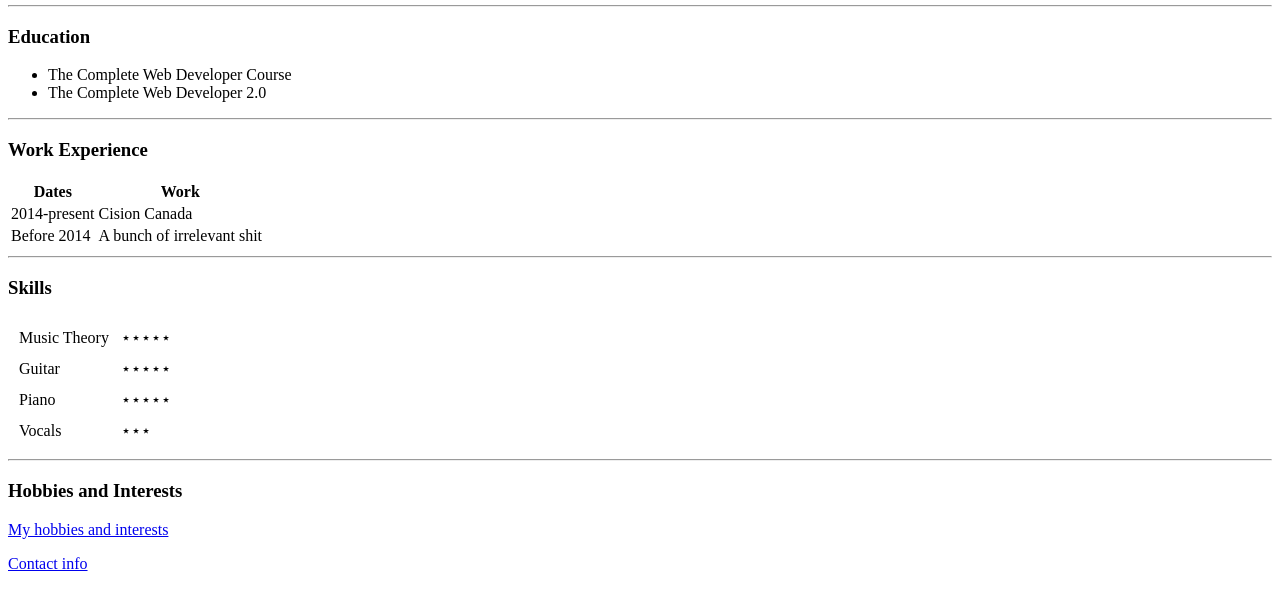
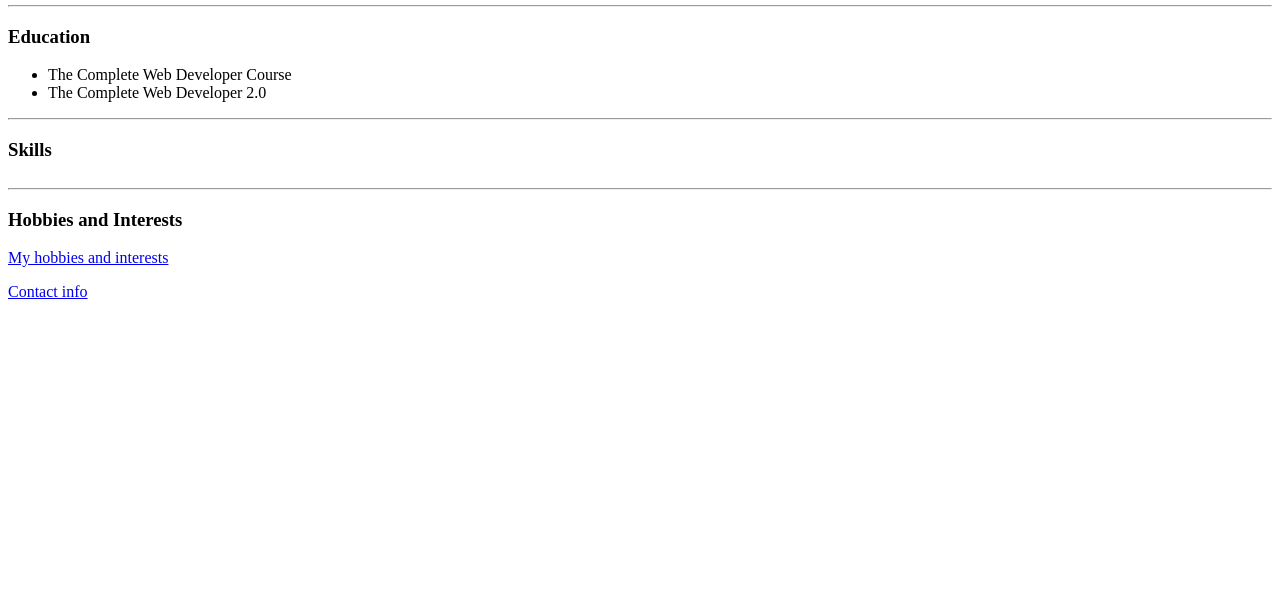
Before and after one commit to djrydeen/cv, a plain HTML site: page index.html in a window 1280 px wide. Shown: the part 207-800 px from the top of the page. Drawn offline with Linux system fonts and the light colour scheme.

Commit message:
Update index.html

```diff
--- a/index.html
+++ b/index.html
@@ -22,41 +22,11 @@
     <li>The Complete Web Developer 2.0</li>
   </ul>
   <hr />
-  <h3>Work Experience</h3>
-  <table>
-    <tr>
-      <th>Dates</th>
-      <th>Work</th>
-    </tr>
-    <tr>
-      <td>2014-present</td>
-      <td>Cision Canada</td>
-    </tr>
-    <tr>
-      <td>Before 2014</td>
-      <td>A bunch of irrelevant shit</td>
-    </tr>
-  </table>
-  <hr />
+
   <h3>Skills</h3>
 
   <table cellspacing="10px">
-    <tr>
-      <td>Music Theory</td>
-      <td>&#8902;&#8902;&#8902;&#8902;&#8902;</td>
-    </tr>
-    <tr>
-      <td>Guitar</td>
-      <td>&#8902;&#8902;&#8902;&#8902;&#8902;</td>
-    </tr>
-    <tr>
-      <td>Piano</td>
-      <td>&#8902;&#8902;&#8902;&#8902;&#8902;</td>
-    </tr>
-    <tr>
-      <td>Vocals</td>
-      <td>&#8902;&#8902;&#8902;</td>
-    </tr>
+
   </table>
 
 
```
